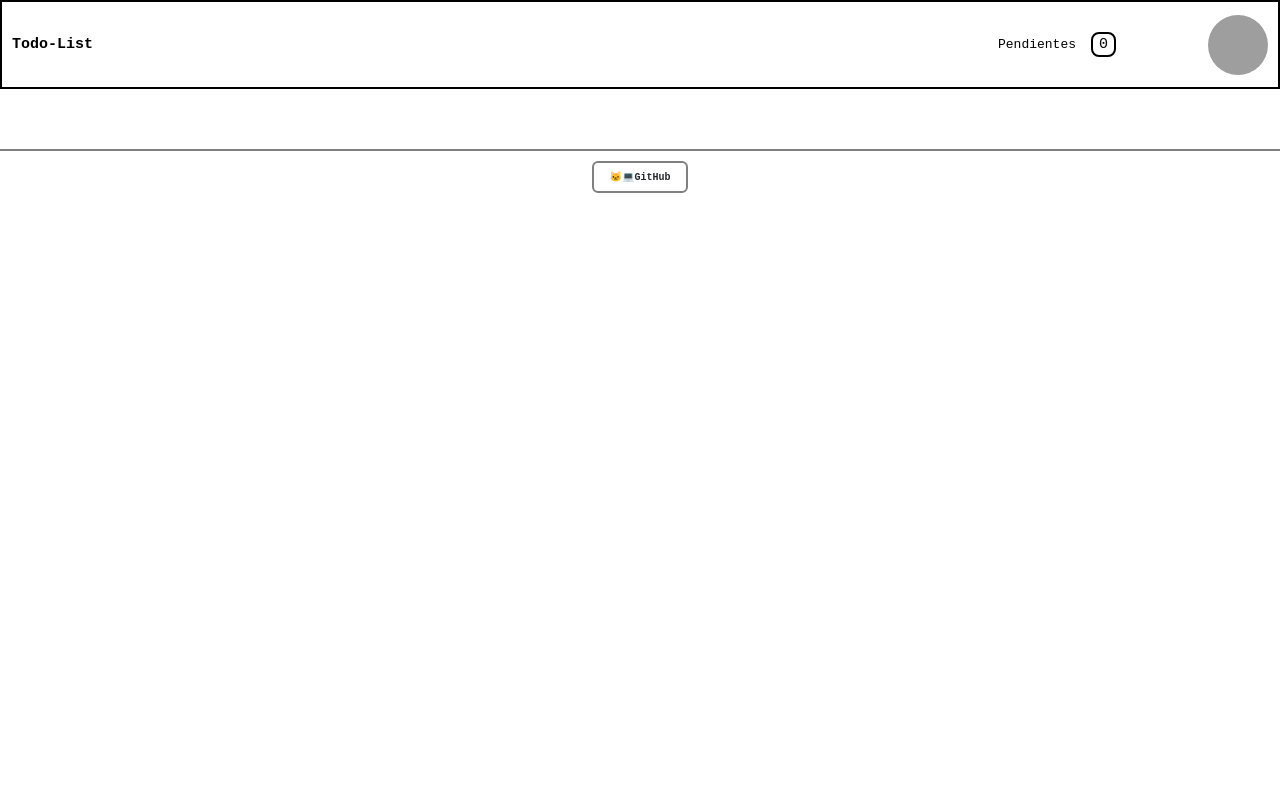
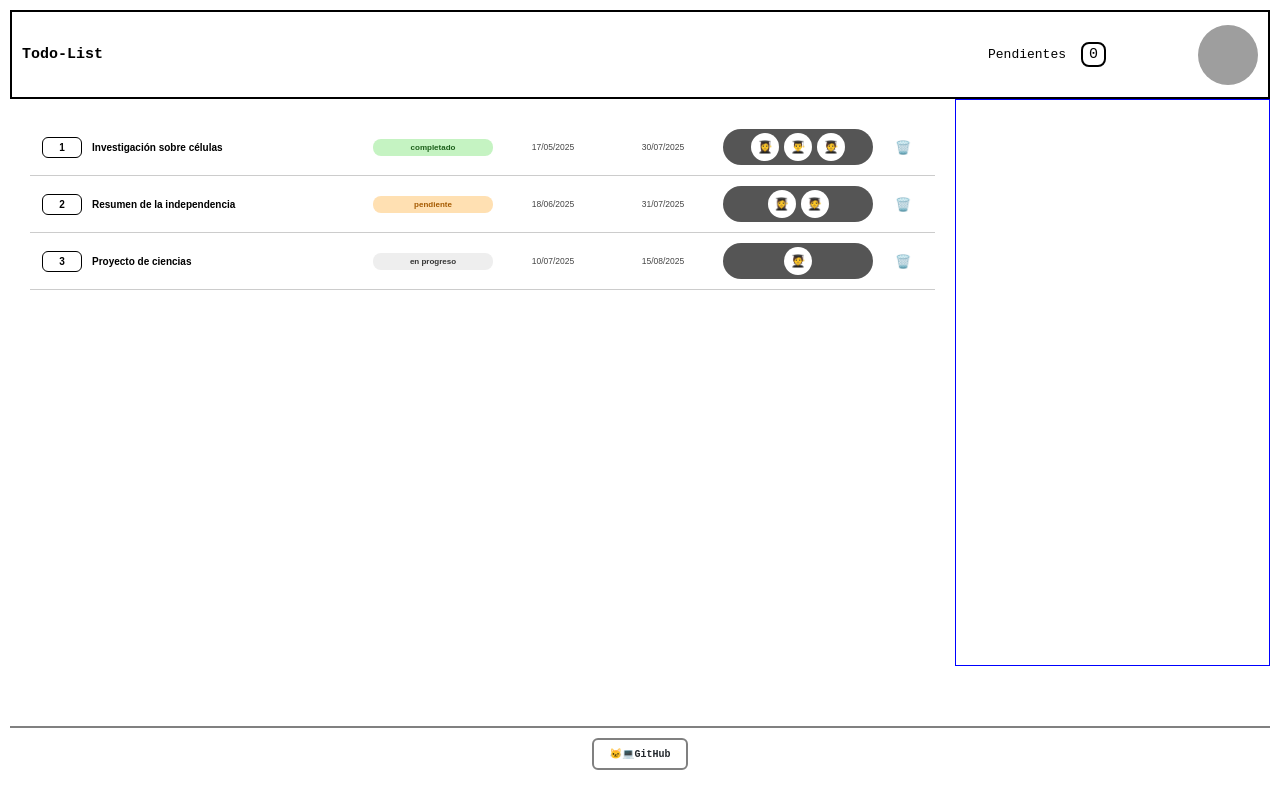
Before and after one commit to samjeronimo/todo_list, a plain HTML site: page pages/dashboard.html in a window 1280 px wide. Drawn offline with nearby package versions, Linux system fonts and the light colour scheme; grey boxes are pictures that could not be loaded.

Commit message:
Se comienza la lista de tareas

```diff
--- a/components/footer/footerComponent.js
+++ b/components/footer/footerComponent.js
@@ -10,6 +10,7 @@ export function footer() {
     // Contenedor para centrar o dar más estilo al enlace
     let linkContainer = document.createElement('div');
     linkContainer.className = "link-container";
+    footer.appendChild(linkContainer);
 
     // Enlace a GitHub con emoji
     let github = document.createElement('a');
@@ -17,9 +18,8 @@ export function footer() {
     github.innerHTML = "🐱‍💻GitHub";
     github.href = "https://github.com/samjeronimo/todo_list";
     github.target = "_blank";
+    linkContainer.appendChild(github);
 
-    linkContainer.appendChild(github);
-    footer.appendChild(linkContainer);
 
     return footer;
 }
--- /dev/null
+++ b/components/informacion/infoComponent.css
@@ -0,0 +1,3 @@
+.div-informacion {
+    border: 1px solid blue;
+}
--- /dev/null
+++ b/components/informacion/infoComponent.js
@@ -0,0 +1,9 @@
+export function informacion() {
+
+    let div = document.createElement('div');
+    div.className = "div-informacion";
+
+
+    return div;
+
+}
--- /dev/null
+++ b/components/tareas/tareasComponent.css
@@ -0,0 +1,3 @@
+.tareas {
+    padding: 2rem;
+}
--- /dev/null
+++ b/components/tareas/tareasComponent.js
@@ -0,0 +1,46 @@
+import { tarea } from "../../moduls/itemTareas/itemTarea.js";
+
+let tareasDb = [
+    {
+        indice: 1,
+        titulo: "Investigación sobre células",
+        estado: "completado",
+        fechaAs: "17/05/2025",
+        fechaEn: "30/07/2025",
+        listaIntegrantes: ["👩‍🎓", "👨‍🎓", "🧑‍🎓"]
+    },
+    {
+        indice: 2,
+        titulo: "Resumen de la independencia",
+        estado: "pendiente",
+        fechaAs: "18/06/2025",
+        fechaEn: "31/07/2025",
+        listaIntegrantes: ["👩‍🎓", "🧑‍🎓"]
+    },
+    {
+        indice: 3,
+        titulo: "Proyecto de ciencias",
+        estado: "en progreso",
+        fechaAs: "10/07/2025",
+        fechaEn: "15/08/2025",
+        listaIntegrantes: ["🧑‍🎓"]
+    }
+];
+
+export function tareas() {
+    let div = document.createElement('div');
+    div.className = "tareas";
+
+    tareasDb.forEach((t) => {
+        div.appendChild(tarea(
+            t.indice,
+            t.titulo,
+            t.estado,
+            t.fechaAs,
+            t.fechaEn,
+            t.listaIntegrantes
+        ));
+    });
+
+    return div;
+}
--- /dev/null
+++ b/moduls/itemTareas/itemTarea.css
@@ -0,0 +1,86 @@
+.tarea {
+    display: grid;
+    grid-template-columns: 40px 1fr 120px 100px 100px 150px 40px;
+    align-items: center;
+    justify-content: space-between;
+    gap: 10px;
+    padding: 10px 12px;
+    border-bottom: 1px solid #ccc;
+    font-family: sans-serif;
+}
+
+/* Número */
+.tarea-numero {
+    border: 1px solid #000;
+    border-radius: 6px;
+    padding: 4px 8px;
+    font-weight: bold;
+    text-align: center;
+}
+
+/* Título */
+.tarea-titulo {
+    margin: 0;
+    font-size: 1rem;
+}
+
+/* Estado */
+.tarea-estado {
+    padding: 4px 10px;
+    border-radius: 8px;
+    font-size: 0.8rem;
+    text-align: center;
+    font-weight: bold;
+    background-color: #eee;
+    color: #333;
+}
+.tarea-estado.completado {
+    background-color: #c5f3c2;
+    color: #1c5f1a;
+}
+.tarea-estado.pendiente {
+    background-color: #ffe0b2;
+    color: #a55a00;
+}
+.tarea-estado.en-progreso {
+    background-color: #b3e5fc;
+    color: #01579b;
+}
+
+/* Fechas */
+.tarea-fecha {
+    font-size: 0.85rem;
+    text-align: center;
+    color: #444;
+}
+
+/* Integrantes */
+.tarea-integrantes {
+    display: flex;
+    justify-content: center;
+    gap: 5px;
+    background-color: #555;
+    padding: 4px 8px;
+    border-radius: 18px;
+    color: white;
+    font-size: 1.2rem;
+}
+
+.tarea-integrante {
+    background-color: white;
+    border-radius: 50%;
+    padding: 4px;
+    display: flex;
+    align-items: center;
+    justify-content: center;
+    width: 28px;
+    height: 28px;
+}
+
+/* Botón eliminar */
+.tarea-eliminar {
+    cursor: pointer;
+    color: red;
+    font-size: 1.3rem;
+    text-align: center;
+}
--- /dev/null
+++ b/moduls/itemTareas/itemTarea.js
@@ -0,0 +1,54 @@
+export function tarea(indice, titulo, estado, fechaAs, fechaEn, listaIntegrantes) {
+    let div = document.createElement('div');
+    div.className = "tarea";
+
+    // Número de tarea
+    let divNumero = document.createElement('div');
+    divNumero.className = "tarea-numero";
+    divNumero.textContent = indice;
+
+    // Título
+    let tituloElemento = document.createElement('h3');
+    tituloElemento.className = "tarea-titulo";
+    tituloElemento.textContent = titulo;
+
+    // Estado
+    let estadoElemento = document.createElement('div');
+    estadoElemento.className = `tarea-estado ${estado.toLowerCase()}`;
+    estadoElemento.textContent = estado;
+
+    // Fechas
+    let fechaAsignada = document.createElement('span');
+    fechaAsignada.className = "tarea-fecha";
+    fechaAsignada.textContent = fechaAs;
+
+    let fechaEntrega = document.createElement('span');
+    fechaEntrega.className = "tarea-fecha";
+    fechaEntrega.textContent = fechaEn;
+
+    // Integrantes (emojis en lugar de imágenes)
+    let divIntegrantes = document.createElement('div');
+    divIntegrantes.className = "tarea-integrantes";
+    listaIntegrantes.forEach(emoji => {
+        let integrante = document.createElement('span');
+        integrante.className = "tarea-integrante";
+        integrante.textContent = emoji;
+        divIntegrantes.appendChild(integrante);
+    });
+
+    // Botón eliminar
+    let btnEliminar = document.createElement('div');
+    btnEliminar.className = "tarea-eliminar";
+    btnEliminar.textContent = "🗑️";
+
+    // Agregar todos los elementos al contenedor principal
+    div.appendChild(divNumero);
+    div.appendChild(tituloElemento);
+    div.appendChild(estadoElemento);
+    div.appendChild(fechaAsignada);
+    div.appendChild(fechaEntrega);
+    div.appendChild(divIntegrantes);
+    div.appendChild(btnEliminar);
+
+    return div;
+}
--- a/pages/dashboard.html
+++ b/pages/dashboard.html
@@ -5,9 +5,12 @@
     <meta name="viewport" content="width=device-width, initial-scale=1.0">
     <title>Dashboard</title>
 
-    <link rel="stylesheet" href="https://fonts.googleapis.com/css2?family=Material+Symbols+Outlined:opsz,wght,FILL,GRAD@24,400,0,0&icon_names=account_circle" />
     <link rel="stylesheet" href="../components/header/headerComponent.css">
+    <link rel="stylesheet" href="../components/tareas/tareasComponent.css">
+    <link rel="stylesheet" href="../components/informacion/infoComponent.css">
+    <link rel="stylesheet" href="../moduls/itemTareas/itemTarea.css">
     <link rel="stylesheet" href="../components/footer/footerComponent.css">
+    <link rel="stylesheet" href="../views/dashboardView.css">
     <link rel="stylesheet" href="../config.css">
 
 </head>
--- /dev/null
+++ b/views/dashboardView.css
@@ -0,0 +1,12 @@
+.dashboard {
+    height: 100vh;
+    padding: 1rem;
+
+    display: grid;
+    grid-template-rows: auto 1fr auto;
+}
+
+.seccion-1 {
+    display: grid;
+    grid-template-columns: 75% 25%;
+}
--- a/views/dashboardView.js
+++ b/views/dashboardView.js
@@ -1,15 +1,28 @@
 import { footer } from "../components/footer/footerComponent.js";
 import { header } from "../components/header/headerComponent.js";
+import { tareas } from "../components/tareas/tareasComponent.js";
+import { informacion } from "../components/informacion/infoComponent.js";
 
 function dashboardView() {
 
-    let seccion = document.createElement('section');
+    let dashboard = document.createElement('section');
+    dashboard.className = "dashboard";
 
-    seccion.appendChild(header());
-    seccion.appendChild(footer());
+    //header
+    dashboard.appendChild(header());
+
+    //seccion1
+    let seccion1 = document.createElement('section');
+    seccion1.className = "seccion-1";
+    seccion1.appendChild(tareas());
+    seccion1.appendChild(informacion());
+    dashboard.appendChild(seccion1);
+
+    //footer
+    dashboard.appendChild(footer());
 
 
-    return seccion;
+    return dashboard;
 
 }
 
```
